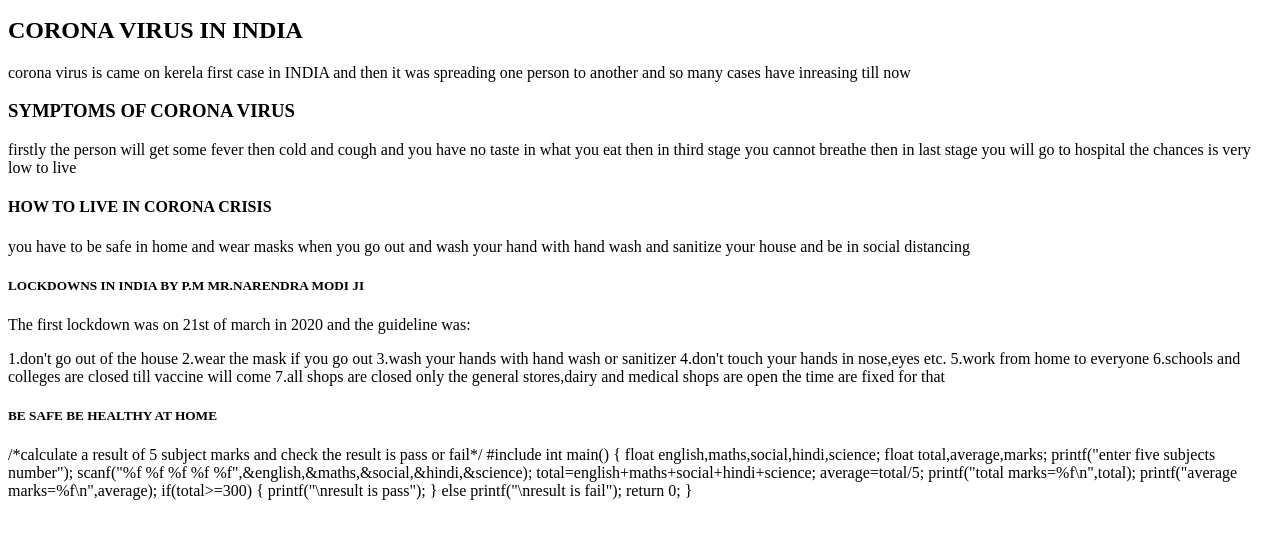
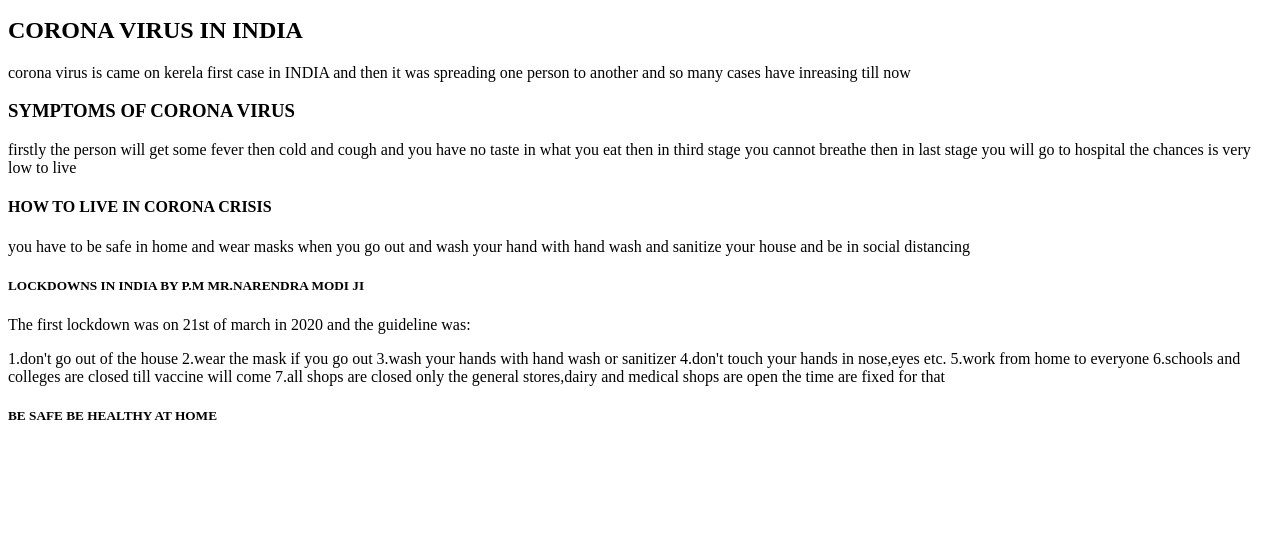
Before and after one commit to janhavi09/corona-virus, a plain HTML site: page index.html in a window 1280 px wide. Shown: the part 101-640 px from the top of the page. Drawn offline with Linux system fonts and the light colour scheme.

Commit message:
Update index.html

```diff
--- a/index.html
+++ b/index.html
@@ -39,28 +39,5 @@
     the time are fixed for that
 
     <h5>BE SAFE BE HEALTHY AT HOME </h5>
-
-
-<body>
-<p>/*calculate a result of 5 subject marks and check the result is pass or fail*/
-#include<stdio.h>
-int main()
-{
-float english,maths,social,hindi,science;
-float total,average,marks;
-printf("enter five subjects number");
-scanf("%f %f %f %f %f",&english,&maths,&social,&hindi,&science);
-total=english+maths+social+hindi+science;
-average=total/5;
-printf("total marks=%f\n",total);
-printf("average marks=%f\n",average);
-if(total>=300)
-{
-    printf("\nresult is pass");
-}
-else
-    printf("\nresult is fail");
-return 0;
-    }</p>
     </body>
 </html>
```
